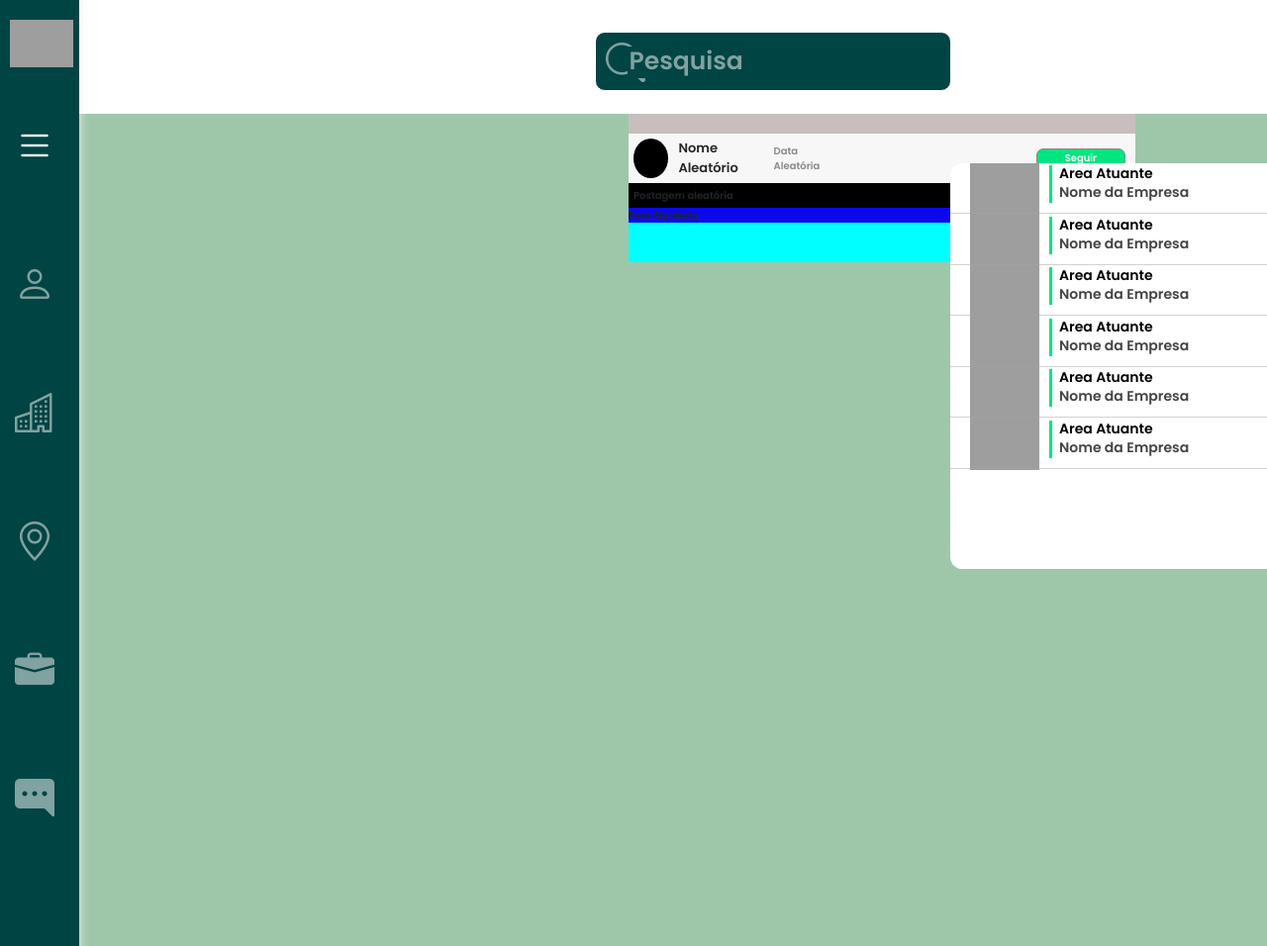
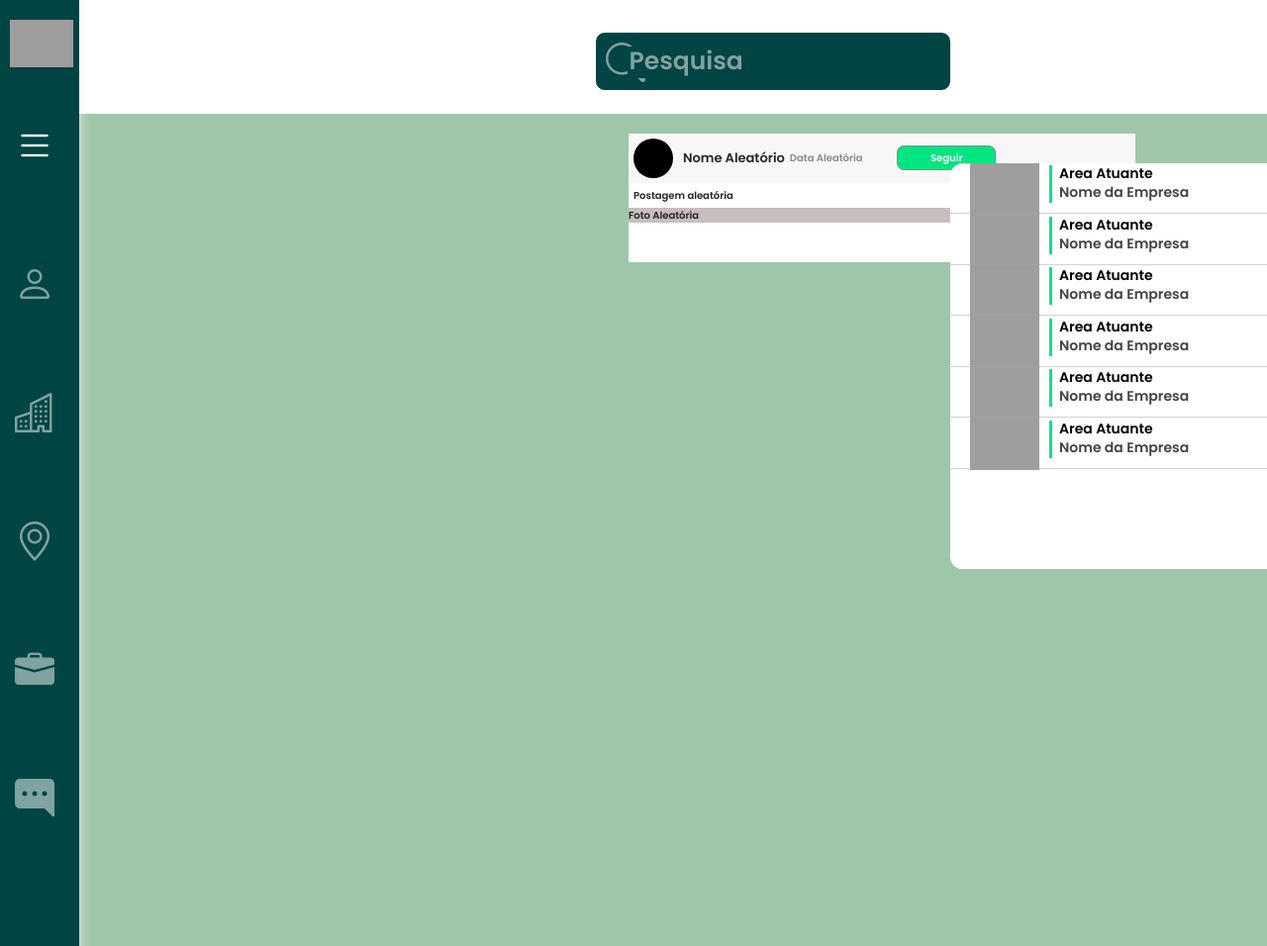
Before and after one commit to BrKsMoreira/TCC-FEIRA, a PHP site: page /home.php in a window 1280 px wide. Shown: the whole page at 99% size. Run offline with PHP 8.4, Linux system fonts and the light colour scheme; grey boxes are pictures that could not be loaded.

Commit message:
estilização ok/usar create-post antigo

```diff
--- a/controller/funcao-create-post.php
+++ b/controller/funcao-create-post.php
@@ -17,7 +17,6 @@
  $strH = str_replace(':','',$hora);
 
 
- var_dump($_SESSION['idEmpresa']);
  mysqli_query($connect,"INSERT INTO post (cod_empresa,conteudo_post,midia_post, data_post, hora_post) VALUES ('".$_SESSION['idEmpresa']."','".$_POST["conteudo-postagem"]."','".$nomeCompleto."','".$strD."','".$strH."')");
 
  header("location:../view/home.php");
--- a/view/css/src.css
+++ b/view/css/src.css
@@ -109,71 +109,12 @@ ul {
   color: #8a8989;
 }
 
-/* Home */
+/* Home Empresa / (usuário?) */
 
 .center {
   width: 512px;
   height: auto;
-  background-color: #c8bebe;
-  overflow: hidden;
-  display: flex;
-  flex-direction: column;
-  margin-left: 60rem;
-  position: relative;
-}
-
-.content-post {
-  width: 100%;
-  height: auto;
-  display: block;
-  position: relative;
-  background-color: #fff;
-}
-
-.foto-profile {
-  height: 40px;
-  width: 40px;
-  border-radius: 50%;
-  background-color: #000;
-}
-.btnFollow {
-  background-color: #01e581;
-  color: #fff;
-  border-radius: 10px;
-  font-size: 1rem;
-  align-items: center;
-  text-align: center;
-  width: 10rem;
-  height: 2rem;
-  margin-left: 200px;
-}
-.conteudo-post{
-    height: auto;
-    width: 100%;
-    background-color: #000;
-}
-.top-post{
-    width:100%;
-    height: 50px;
-    display: flex;
-    flex-flow:row;
-    background-color: aqua;
-    align-items: center;
-}
-.footer-post{
-    width:100%;
-    height: 50px;
-    display: flex;
-    flex-flow:row;
-    background-color: aqua;
-}
-
-/* Home empresa */
-
-.center {
-  width: 512px;
-  height: auto;
-  background-color: #c8bebe;
+  background-color: #9EC7AA;
   overflow: hidden;
   display: flex;
   flex-direction: column;
@@ -219,23 +160,24 @@ ul {
   align-items: center;
   text-align: center;
   width: 10rem;
-  height: 2rem;
+  height: 2.5rem;
   border: #8a8989 solid 1px;
 }
 .btnFollow{
   background-color: #01e581;
-  margin-left: 200px;
+  margin-left: 20.8%;
+  position: fixed;
 }
 .btnCur{
   margin-right: 0.8rem;
-  background-color: #0c08ec;
+  background-color: #2C6BDB;
 }
 
 
 .conteudo-post{
   height: auto;
   width: 100%;
-  background-color: #000;
+  background-color: #fff;
   padding: 0.5rem;
 }
 .center-post{
@@ -243,12 +185,12 @@ ul {
   justify-content: center;
   width: 512px;
   height: fit-content;
-  background-color: #00755c;
+  background-color: #c8bebe;
 }
 .midia-post{
   width: 90%;
   position: relative;
-  background-color: #0c08ec;
+  background-color: #c8bebe;
   height: fit-content;
 
 }
@@ -258,16 +200,35 @@ ul {
     height: 40px;
     display: flex;
     flex-flow:row;
-    background-color: aqua;
+    background-color: #fff;
     justify-content: end;
     align-items: center;
 }
-.btnLike{
+.btnLike, .btnClicado{
+  border: 0;
+  background-color: #fff;
   height: 20px;
   width: 20px;
-  transform: translatex(-330px);
+  transform: translatex(-360px);
+  margin-top: -1rem;
 }
 
+.btnLike > i{
+  font-size: 2.5rem;
+}
+
+.btnLike:hover
+{
+  transition: all 0.3s ease;
+  color: #ff0000;
+}
+.btnClicado
+{
+
+  color: #ff0000;
+}
+
+/* Criar Post empresa */
 .container-create-post{
   width: 512px;
   height: fit-content;
@@ -343,6 +304,13 @@ ul {
   margin-left: 1rem;
   color: #282727;
 }
+
+.aPost
+{
+  text-decoration: none;
+  color: #000;
+}
+
 .btnClose{
   margin-left: 70%;
   background-color: #fff;
```
Also changed, not shown: controller/teste.php (deleted, +0 -27 lines), controller/visual-post.php (added, +40 -0 lines), view/homeEmp.php (+1 -17 lines), view/imgs/44fc80aaa7e2df84b096829878fb27dc.jpeg (added), view/imgs/5cf34349ced33737a5dd29f2592f2932.jpeg (added).
